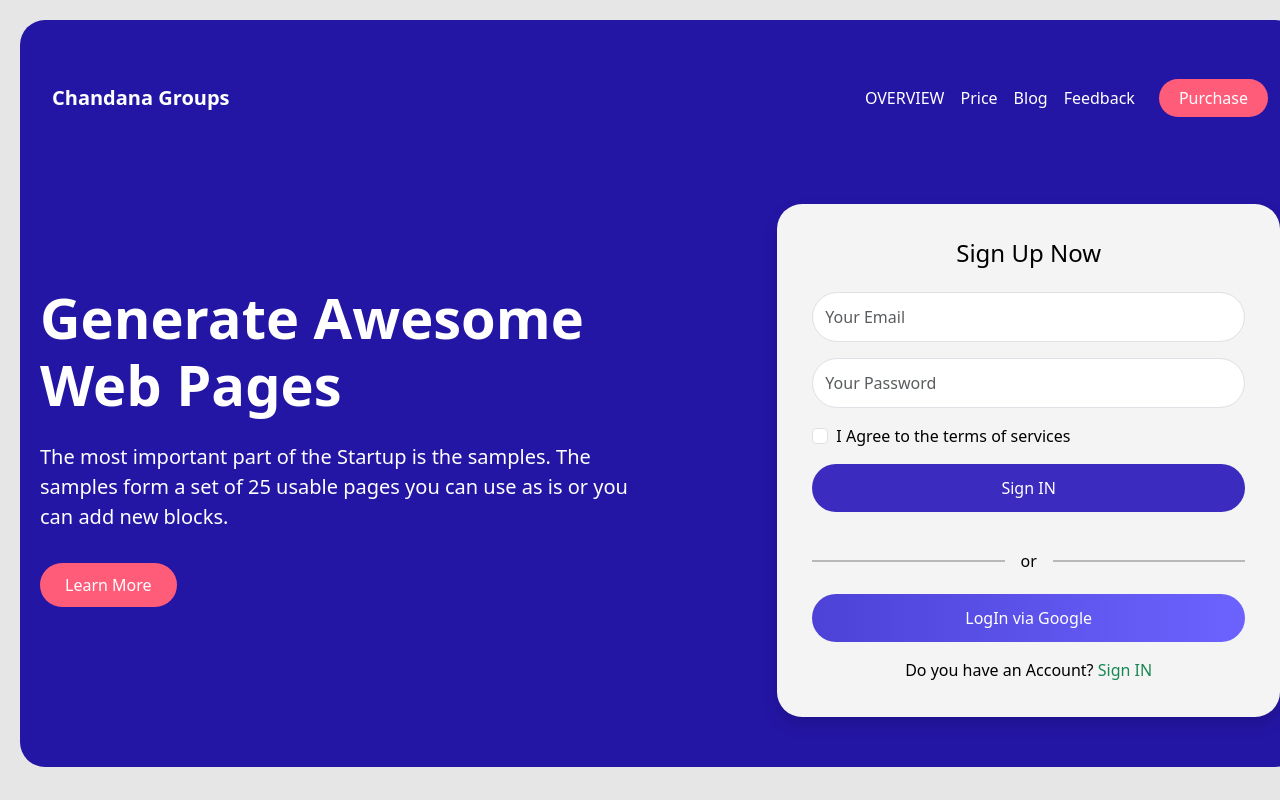
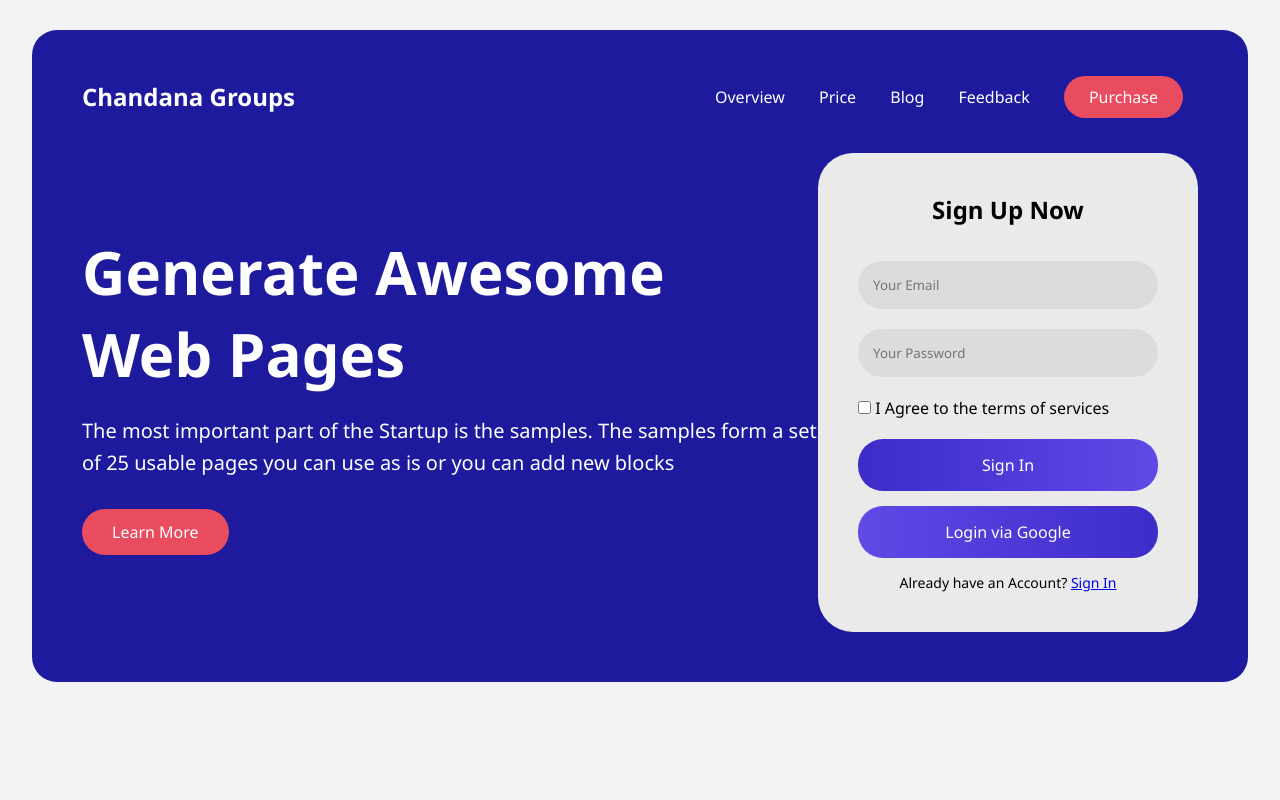
Before and after one commit to nagashreepatel06/webpage, a plain HTML site: page index.html in a window 1280 px wide. Drawn offline with nearby package versions, Linux system fonts and the light colour scheme.

Commit message:
Add files via upload

```diff
--- a/index.html
+++ b/index.html
@@ -4,209 +4,64 @@
 <meta charset="UTF-8">
 <meta name="viewport" content="width=device-width, initial-scale=1.0">
 <title>Chandana Groups</title>
-
-<!-- Bootstrap 5 CSS -->
-<link href="https://cdn.jsdelivr.net/npm/bootstrap@5.3.2/dist/css/bootstrap.min.css" rel="stylesheet">
-
 <style>
-body{
-    background:#e6e6e6;
-}
-
-.main-container{
-    background:#2416a5;
-    border-radius:25px;
-    padding:50px 20px;
-    color:white;
-    margin:20px;
-}
-
-.purchase-btn{
-    background:#ff5c7a;
-    border-radius:25px;
-    padding:8px 20px;
-    color:white;
-    text-decoration:none;
-}
-
-.learn-btn{
-    background:#ff5c7a;
-    border-radius:30px;
-    padding:10px 25px;
-    color:white;
-    text-decoration:none;
-    display:inline-block;
-    margin-top:15px;
-}
-
-.signup-card{
-    background:#f4f4f4;
-    padding:35px;
-    border-radius:25px;
-    color:black;
-    margin-top:30px;
-}
-
-.form-control{
-    border-radius:30px;
-    padding:12px;
-}
-
-.signin-btn{
-    background:#3b2bbf;
-    border-radius:30px;
-    padding:12px;
-    color:white;
-    border:none;
-}
-
-.google-btn{
-    background:linear-gradient(to right, #4c42d7, #6c63ff);
-    border-radius:30px;
-    padding:12px;
-    color:white;
-    border:none;
-}
-
-hr{
-    border:1px solid #0d0000;
-}
-
-.success-message{
-    display:none;
+*{margin:0;padding:0;box-sizing:border-box;font-family:'Segoe UI',sans-serif;}
+body{background:#f2f2f2;}
+.container{background:#1e1a9e;color:white;width:95%;margin:30px auto;border-radius:25px;padding:50px;display:flex;justify-content:space-between;align-items:center;flex-wrap:wrap;}
+.navbar{width:100%;display:flex;justify-content:space-between;align-items:center;margin-bottom:40px;}
+.nav-links a{color:white;text-decoration:none;margin:0 15px;font-weight:500;}
+.purchase-btn{background:#e94b5f;padding:10px 25px;border-radius:25px;}
+.left{flex:1;min-width:300px;}
+.left h1{font-size:60px;margin-bottom:20px;}
+.left p{font-size:20px;line-height:1.6;margin-bottom:30px;}
+.learn-btn{background:#e94b5f;padding:12px 30px;border-radius:25px;color:white;text-decoration:none;display:inline-block;}
+.form-box{background:#eaeaea;color:black;padding:40px;border-radius:35px;width:380px;max-width:100%;}
+.form-box h2{text-align:center;margin-bottom:25px;}
+.input-box{width:100%;padding:15px;margin:10px 0;border:none;border-radius:25px;background:#dcdcdc;}
+.checkbox{margin:10px 0;}
+.signin-btn{width:100%;padding:15px;border:none;border-radius:25px;background:linear-gradient(to right,#3d2cc8,#5f4ae6);color:white;font-size:16px;margin-top:10px;cursor:pointer;}
+.google-btn{width:100%;padding:15px;border:none;border-radius:25px;background:linear-gradient(to right,#5f4ae6,#3d2cc8);color:white;font-size:16px;margin-top:15px;cursor:pointer;}
+.bottom-text{text-align:center;margin-top:15px;font-size:14px;}
+@media(max-width:900px){
+.container{flex-direction:column;text-align:center;}
+.left h1{font-size:40px;}
+.form-box{margin-top:30px;}
 }
 </style>
 </head>
-
 <body>
-
-<div class="container-fluid main-container">
-
-    <!-- Responsive Navbar -->
-    <nav class="navbar navbar-expand-lg navbar-dark mb-5">
-        <div class="container-fluid">
-            <a class="navbar-brand fw-bold" href="#">Chandana Groups</a>
-
-            <button class="navbar-toggler" type="button" data-bs-toggle="collapse" data-bs-target="#navbarNav">
-                <span class="navbar-toggler-icon"></span>
-            </button>
-
-            <div class="collapse navbar-collapse justify-content-end" id="navbarNav">
-                <ul class="navbar-nav align-items-lg-center">
-                    <li class="nav-item">
-                        <a class="nav-link text-white" href="#">OVERVIEW</a>
-                    </li>
-                    <li class="nav-item">
-                        <a class="nav-link text-white" href="#">Price</a>
-                    </li>
-                    <li class="nav-item">
-                        <a class="nav-link text-white" href="#">Blog</a>
-                    </li>
-                    <li class="nav-item">
-                        <a class="nav-link text-white" href="#">Feedback</a>
-                    </li>
-                    <li class="nav-item mt-2 mt-lg-0">
-                        <a class="purchase-btn ms-lg-3" href="#">Purchase</a>
-                    </li>
-                </ul>
+<div class="container">
+<div class="navbar">
+<h2>Chandana Groups</h2>
+<div class="nav-links">
+<a href="#">Overview</a>
+<a href="#">Price</a>
+<a href="#">Blog</a>
+<a href="#">Feedback</a>
+<a href="#" class="purchase-btn">Purchase</a>
 </div>
 </div>
-    </nav>
-
-    <!-- Hero Section -->
-    <div class="row align-items-center">
-
-        <!-- Left Side -->
-        <div class="col-lg-6 text-center text-lg-start">
-            <h1 class="display-4 fw-bold">
-                Generate Awesome <br class="d-none d-lg-block"> Web Pages
-            </h1>
-
-            <p class="lead mt-4">
-                The most important part of the Startup is the samples.
-                The samples form a set of 25 usable pages you can use as is
-                or you can add new blocks.
-            </p>
-
+<div class="left">
+<h1>Generate Awesome<br>Web Pages</h1>
+<p>The most important part of the Startup is the samples. The samples form a set of 25 usable pages you can use as is or you can add new blocks</p>
 <a href="#" class="learn-btn">Learn More</a>
 </div>
-
-        <!-- Signup Card -->
-        <div class="col-lg-5 offset-lg-1">
-            <div class="signup-card shadow">
-
-                <h4 class="text-center mb-4">Sign Up Now</h4>
-
-                <form onsubmit="return loginSuccess()">
-
-                    <div class="mb-3">
-                        <input type="email" id="email" class="form-control" placeholder="Your Email" required>
+<div class="form-box">
+<h2>Sign Up Now</h2>
+<form action="internship.html">
+<input type="email" placeholder="Your Email" class="input-box" required>
+<input type="password" placeholder="Your Password" class="input-box" required>
+<div class="checkbox">
+<input type="checkbox" required> I Agree to the terms of services
 </div>
-
-                    <div class="mb-3">
-                        <input type="password" id="password" class="form-control" placeholder="Your Password" required>
+<button type="submit" class="signin-btn">Sign In</button>
+</form>
+<button class="google-btn" onclick="window.location.href='internship.html'">Login via Google</button>
+<div class="bottom-text">
+Already have an Account? <a href="internship.html">Sign In</a>
 </div>
-
-                    <div class="form-check mb-3">
-                        <input class="form-check-input" type="checkbox" required>
-                        <label class="form-check-label">
-                            I Agree to the terms of services
-                        </label>
-                    </div>
-
-                    <!-- Sign In Button -->
-                    <button type="submit" class="signin-btn w-100 mb-3">
-                        Sign IN
-                    </button>
-
-                    <!-- Horizontal Divider -->
-                    <div class="d-flex align-items-center my-3">
-                        <hr class="flex-grow-1">
-                        <span class="px-3">or</span>
-                        <hr class="flex-grow-1">
-                    </div>
-
-                    <!-- Google Button -->
-                    <button type="button" class="google-btn w-100 mb-3">
-                        LogIn via Google
-                    </button>
-
-                </form>
-
-                <div class="text-center">
-                    Do you have an Account?
-                    <span class="text-success">Sign IN</span>
-                </div>
-
-                <!-- Success Message -->
-                <div id="successMsg" class="alert alert-success mt-3 success-message">
-                    Login Successful ✅
-                </div>
-
 </div>
 </div>
 
-    </div>
-
-</div>
-
-<!-- Bootstrap JS -->
-<script src="https://cdn.jsdelivr.net/npm/bootstrap@5.3.2/dist/js/bootstrap.bundle.min.js"></script>
-
-<!-- Login Script -->
-<script>
-function loginSuccess() {
-
-    var email = document.getElementById("email").value;
-    var password = document.getElementById("password").value;
-
-    if(email !== "" && password !== "") {
-        document.getElementById("successMsg").style.display = "block";
-    }
-
-    return false;
-}
-</script>
-
 </body>
 </html>
```
Also changed, not shown: internship.html (added, +64 -0 lines). Lines whose indentation alone changed are shown as unchanged.
